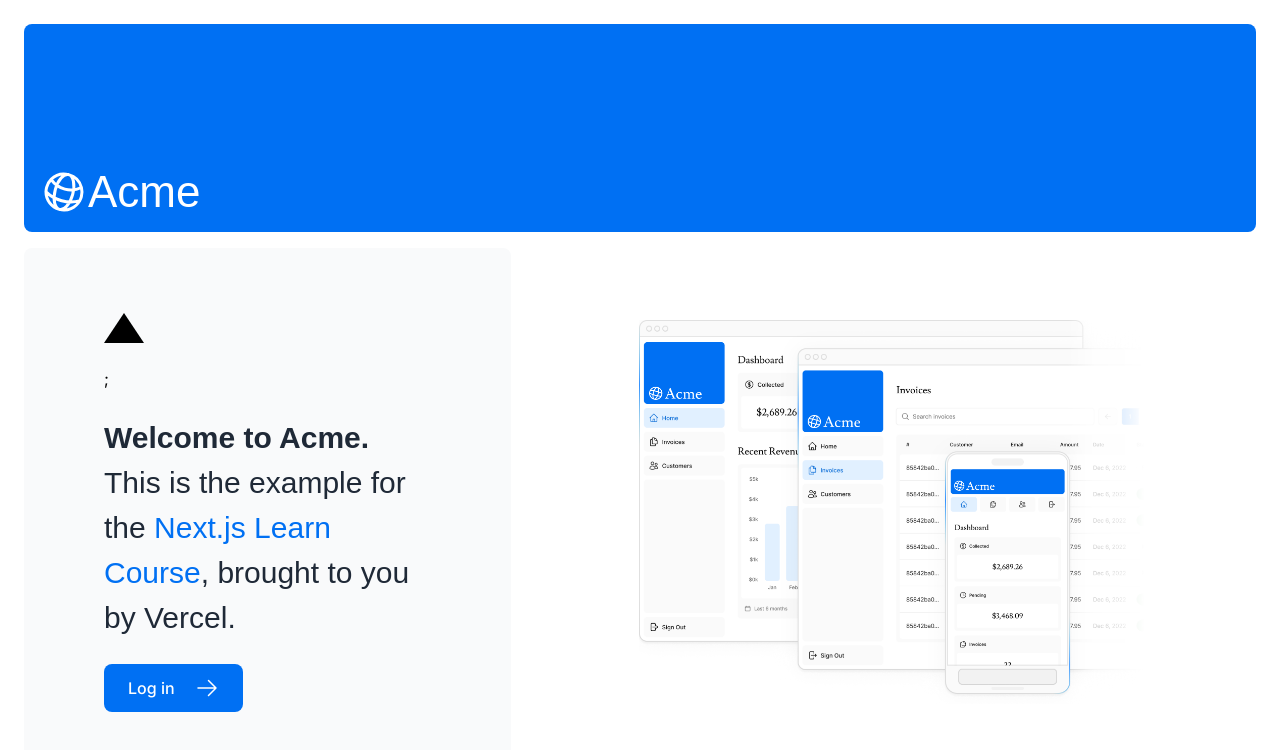
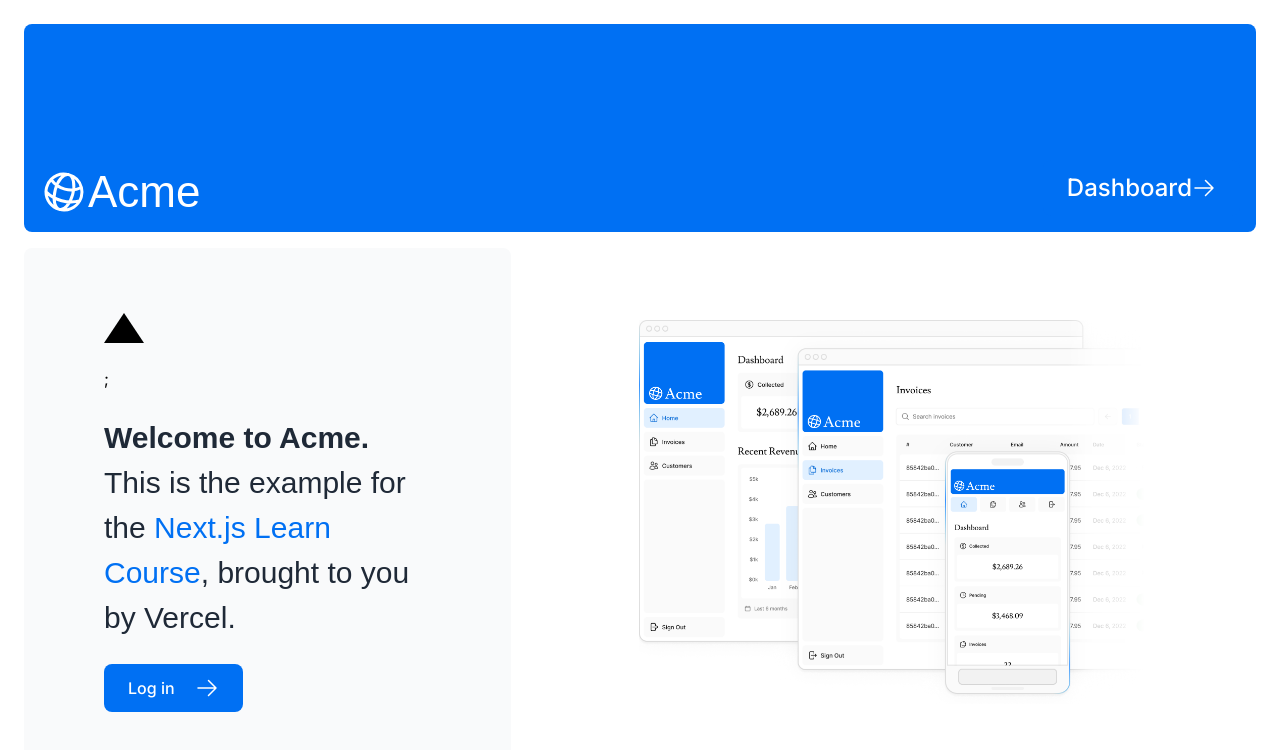
Before and after one commit to ajarek/nextjs-dashboard, a Next.js app: page / in a window 1280 px wide. Shown: the top 750 px of the page. Built offline with nearby package versions, Linux system fonts and the light colour scheme; a web font is replaced by a local one.

Commit message:
added link dashboard

```diff
--- a/app/page.tsx
+++ b/app/page.tsx
@@ -8,8 +8,14 @@ import Image from 'next/image';
 export default function Page() {
   return (
     <main className="flex min-h-screen flex-col p-6">
-      <div className="flex h-20 shrink-0 items-end rounded-lg bg-blue-500 p-4 md:h-52">
+      <div className="flex h-20 justify-between items-end rounded-lg bg-blue-500 p-4 md:h-52">
         <AcmeLogo />
+        <Link
+            href="/dashboard"
+            className="flex items-center  self-end rounded-lg bg-blue-500 px-6 py-3  font-medium text-white transition-colors hover:bg-blue-400 md:text-base"
+          >
+            <span className='text-2xl'>Dashboard</span> <ArrowRightIcon className="w-5 md:w-6" />
+          </Link>
       </div>
       <div className="mt-4 flex grow flex-col gap-4 md:flex-row">
         <div className="flex flex-col justify-center gap-6 rounded-lg bg-gray-50 px-6 py-10 md:w-2/5 md:px-20">
```
